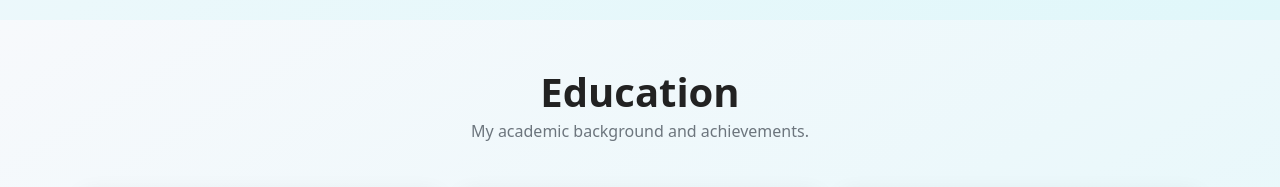
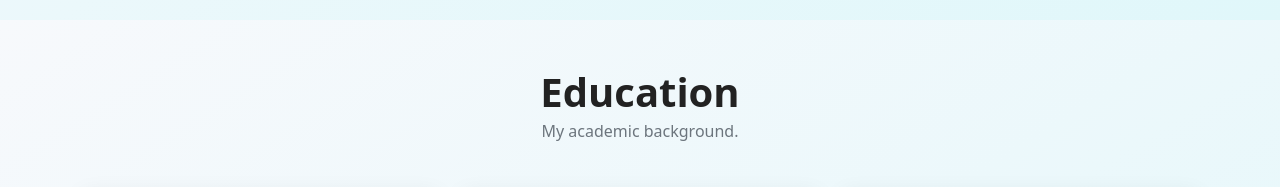
Before and after one commit to thulasi-07/PORTFOLIO, a React (Create React App) app: page / in a window 1280 px wide. Shown: the part 780-967 px from the top of the page. Built offline with nearby package versions, Linux system fonts and the light colour scheme.

Commit message:
texg change

```diff
--- a/src/components/Education.js
+++ b/src/components/Education.js
@@ -36,7 +36,7 @@ const Education = () => {
       <Container>
         <h2 className="text-center section-heading fw-bold mb-5">Education
           <p className="text-secondary" style={{ fontSize: "1rem", marginTop: "6px", color: "#555", fontWeight: "400" }}>
-            My academic background and achievements.
+            My academic background.
           </p>
         </h2>
         <Row className="justify-content-center">
```
